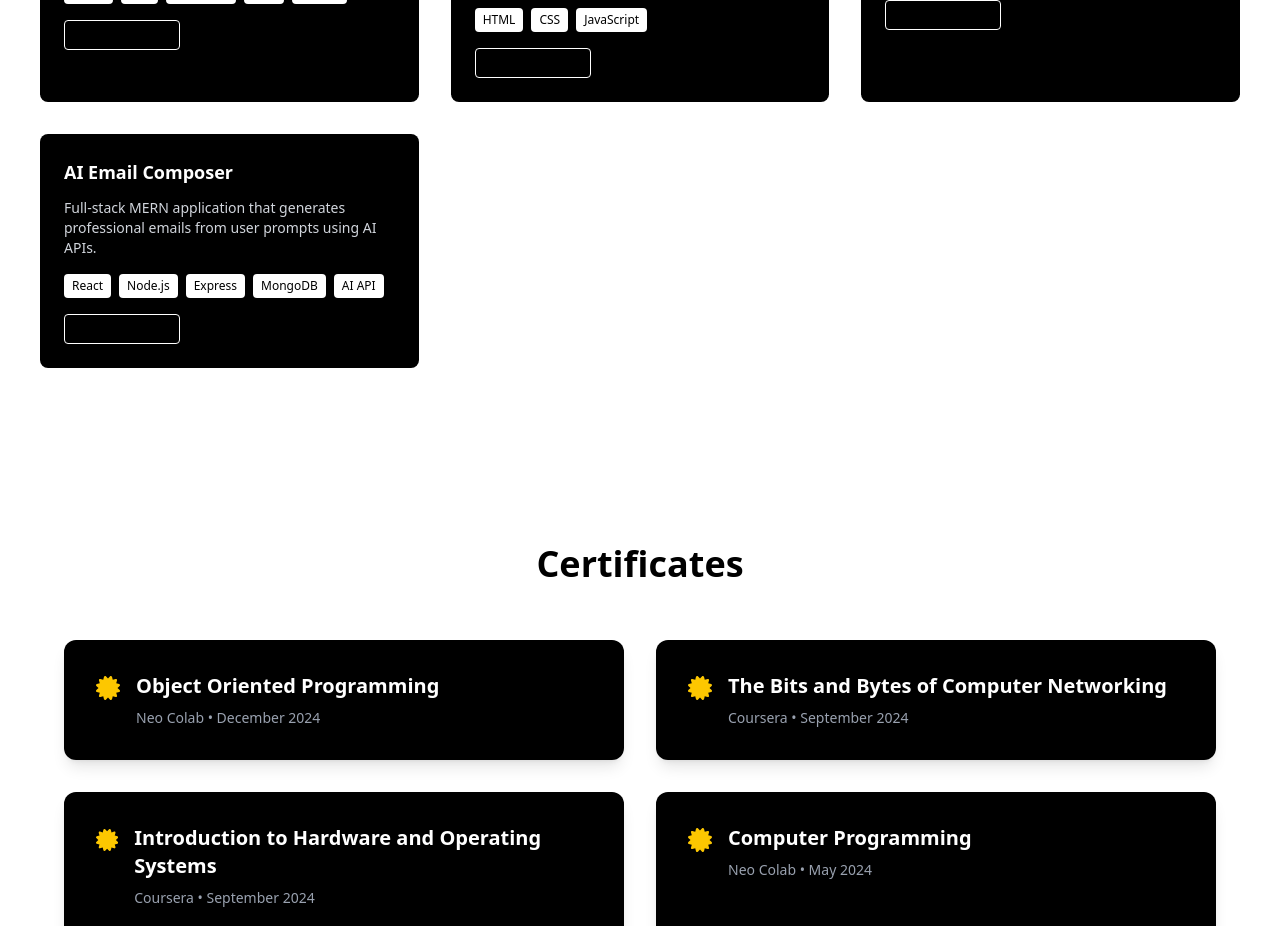
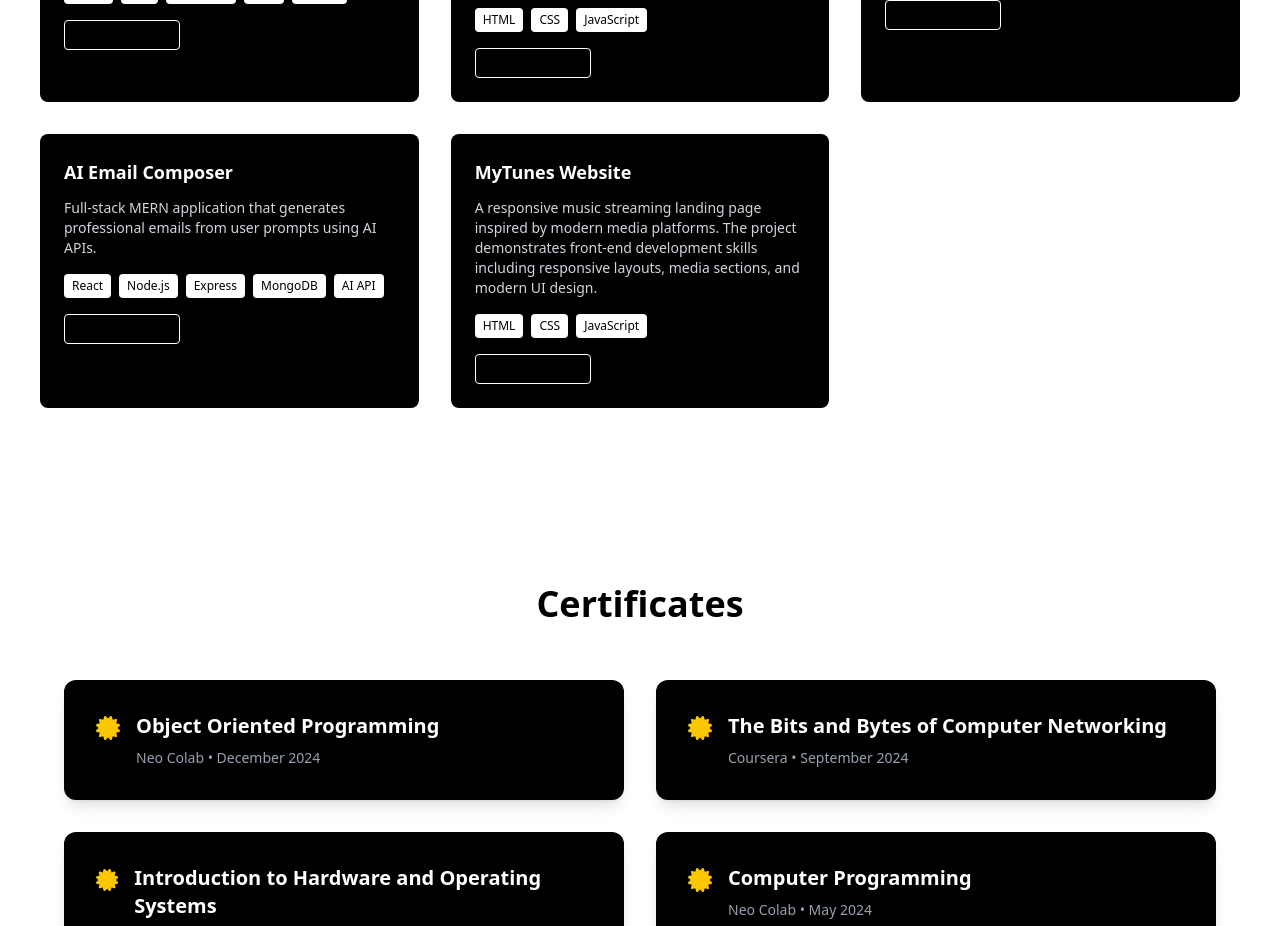
Before and after one commit to imitiyaj7860SP/MyPortfolio, a React (Vite) app: page / in a window 1280 px wide. Shown: the part 2700-3626 px from the top of the page. Built offline with nearby package versions, Linux system fonts and the light colour scheme.

Commit message:
Added MyTunes Project to portfolio

```diff
--- a/src/Components/Projects.jsx
+++ b/src/Components/Projects.jsx
@@ -30,6 +30,12 @@ function Projects() {
       description: "Full-stack MERN application that generates professional emails from user prompts using AI APIs.",
       tech: ["React", "Node.js", "Express", "MongoDB", "AI API"],
       github: "https://github.com/imitiyaj7860SP/AI-Email-Composer-FullStack"
+    },
+    {
+      title: "MyTunes Website",
+      description: "A responsive music streaming landing page inspired by modern media platforms. The project demonstrates front-end development skills including responsive layouts, media sections, and modern UI design.",
+      tech: ['HTML', 'CSS', "JavaScript"],
+      github: "https://github.com/imitiyaj7860SP/MyTunes-Website"
     }
 
   ];
```
Also changed, not shown: 1 other file (tests, documents, lock files or other folders).
